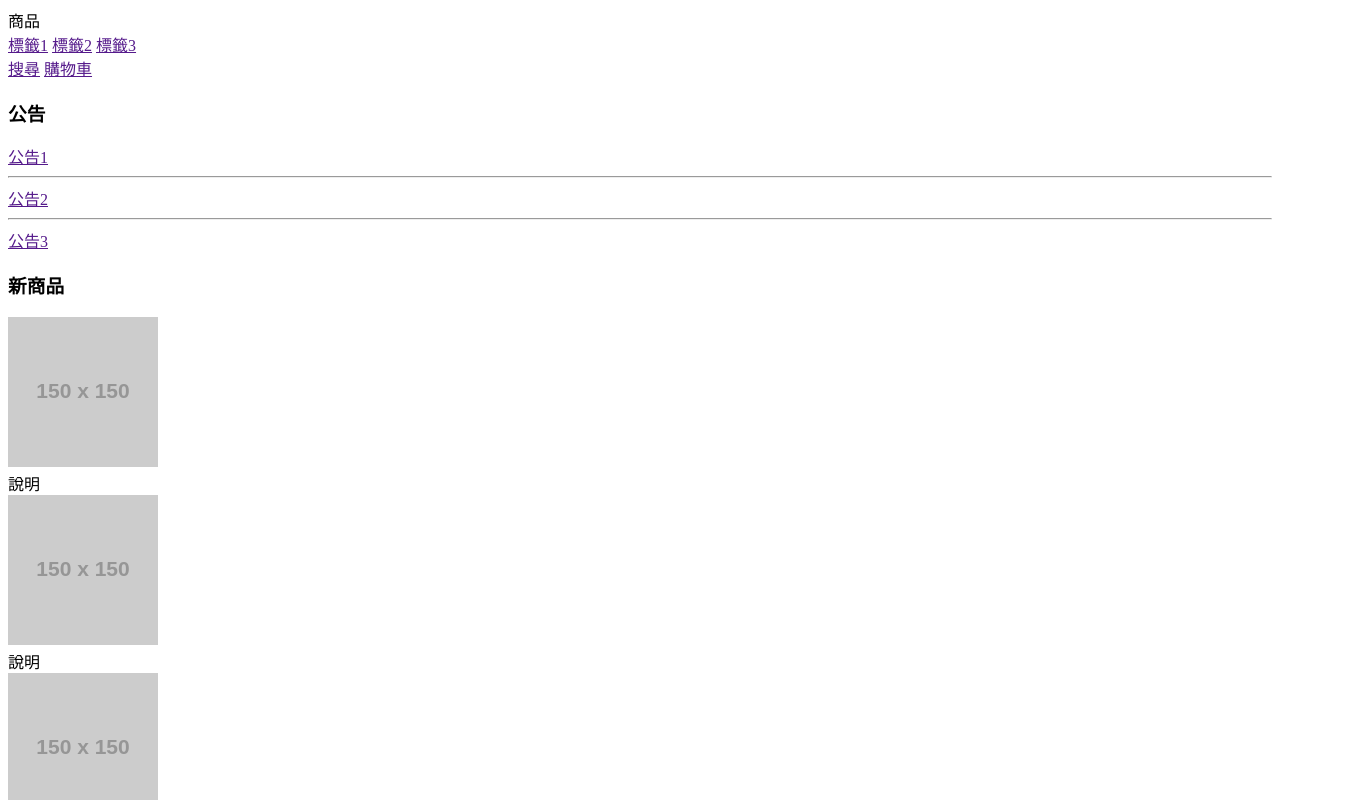
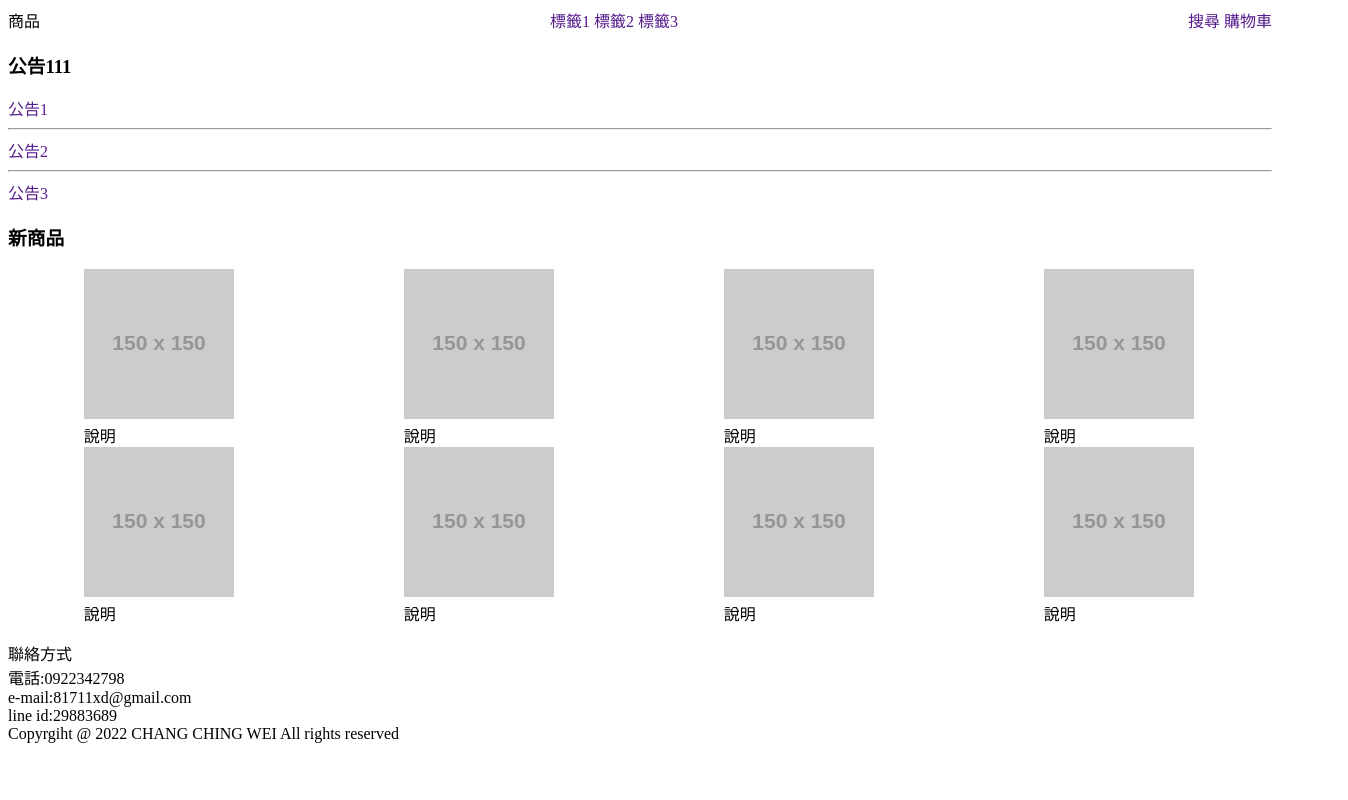
Before and after one commit to benson091112/final_project, a plain HTML site: page main.html in a window 1280 px wide. Shown: the top 800 px of the page, 1348 px wide, since content can reach past the window. Drawn offline with Linux system fonts and the light colour scheme; placeholder pictures from the web are drawn by us.

Commit message:
Update main.html

```diff
--- a/main.html
+++ b/main.html
@@ -6,7 +6,7 @@
     <meta http-equiv="X-UA-Compatible" content="IE=edge">
     <meta name="viewport" content="width=device-width, initial-scale=1.0">
     <title>Document</title>
-    <link rel="stylesheet" href="../final_project/css/h.css">
+    <link rel="stylesheet" href="../final_project/css/final.css">
 </head>
 
 <body>
@@ -32,7 +32,7 @@
         <article>
             <section>
                 <div>
-                    <h1>公告</h1>
+                    <h1>公告111</h1>
                     <a href="">公告1</a>
                     <hr>
                     <a href="">公告2</a>
```
